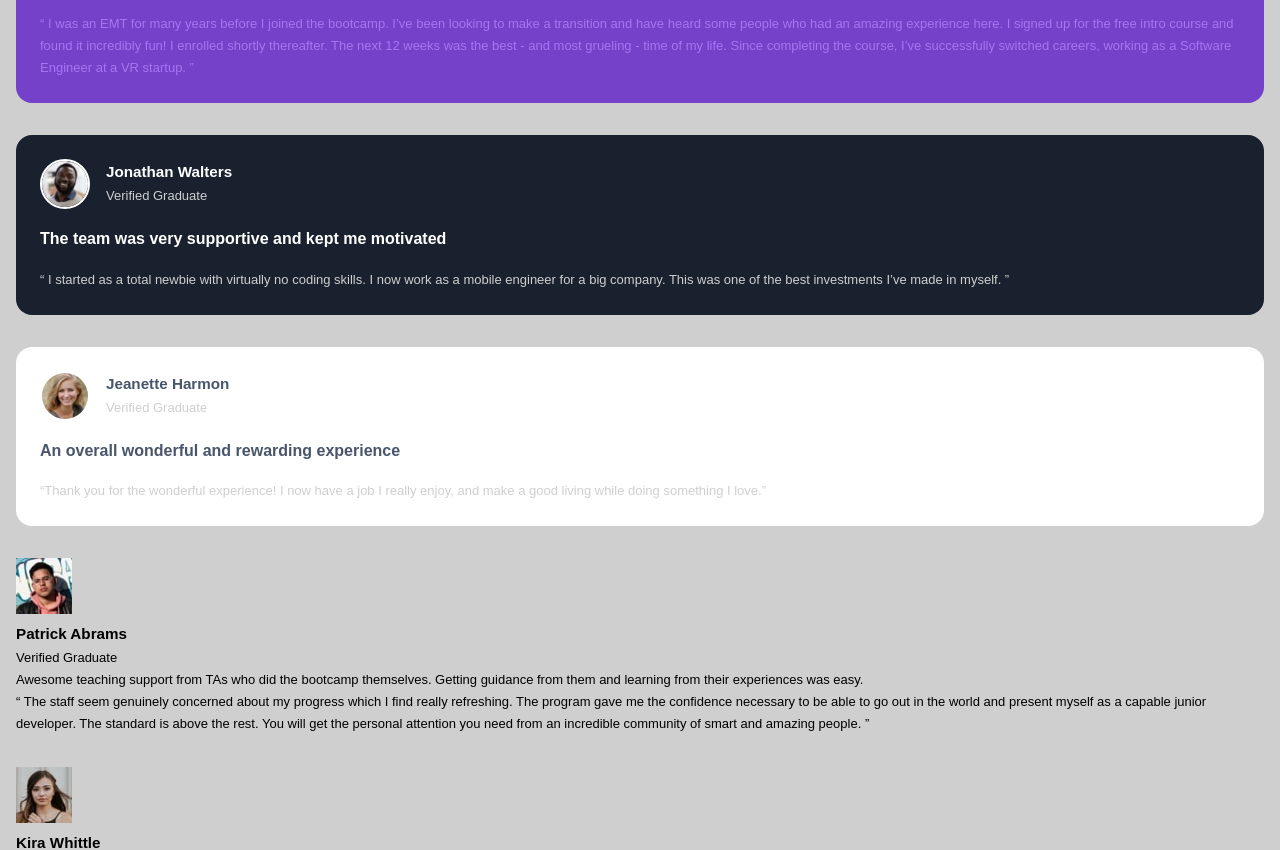
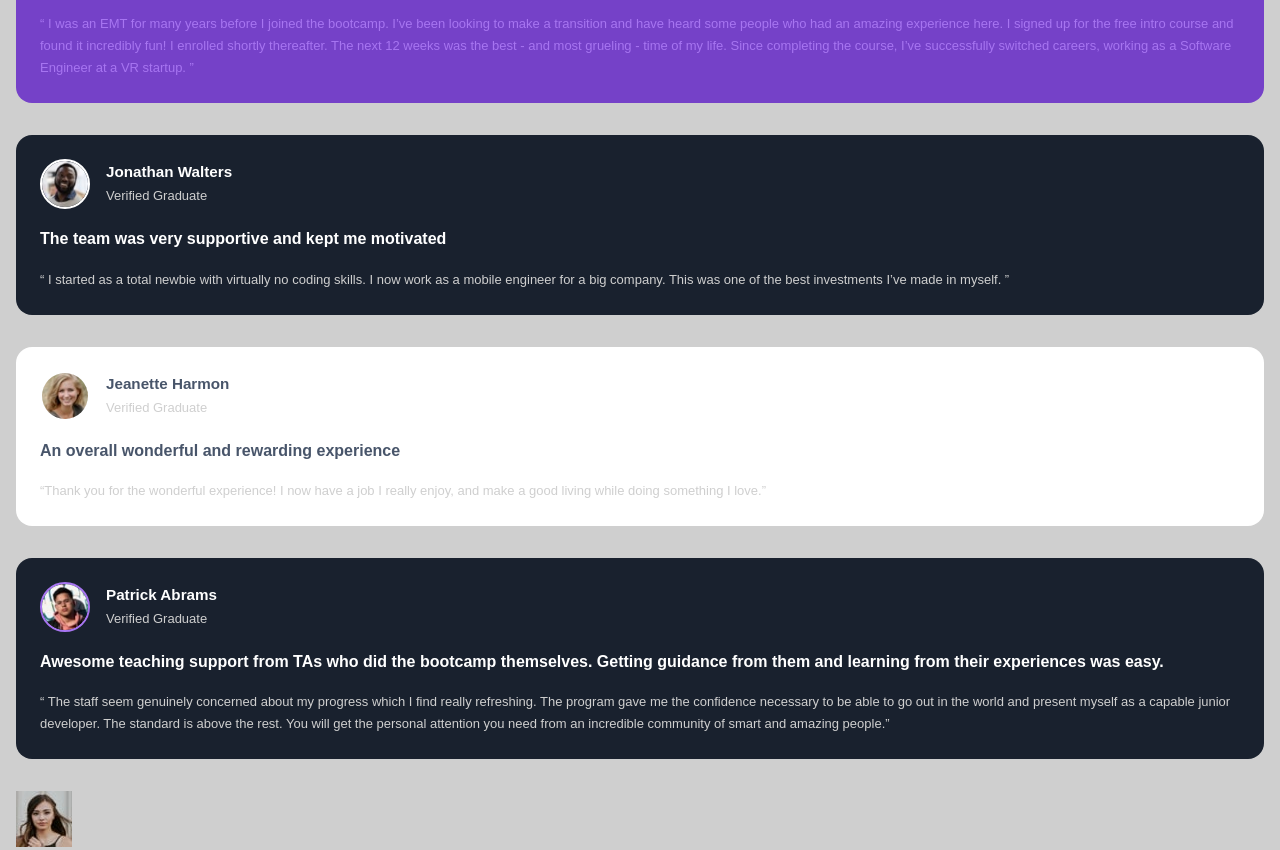
Before and after one commit to onyedikamike/testimonial-grid, a plain HTML site: page index.html in a window 1280 px wide. Shown: the part 136-986 px from the top of the page. Drawn offline with Linux system fonts and the light colour scheme; a web font is replaced by a local one.

Commit message:
Add style to Patrick's html page

```diff
--- a/index.html
+++ b/index.html
@@ -115,18 +115,18 @@
               <p>Verified Graduate</p>
             </div>
           </header>
-          <p class="patrick's_profile">
+          <p class="patrick_profile">
             Awesome teaching support from TAs who did the bootcamp themselves.
             Getting guidance from them and learning from their experiences was
             easy.
           </p>
-          <p class="patrick's_quote">
+          <p class="patrick_quote">
             “ The staff seem genuinely concerned about my progress which I find
             really refreshing. The program gave me the confidence necessary to
             be able to go out in the world and present myself as a capable
             junior developer. The standard is above the rest. You will get the
             personal attention you need from an incredible community of smart
-            and amazing people. ”
+            and amazing people.”
           </p>
         </div>
       </div>
--- a/style.css
+++ b/style.css
@@ -138,3 +138,37 @@ main {
 .jeanette_quote {
   color: var(--Light-gray);
 }
+.patrick_card {
+  border-radius: 1rem;
+  /* margin: 2rem; */
+  color: var(--White);
+  padding: 1.5rem;
+  background-color: var(--Very-dark-blackish-blue);
+}
+
+.patrick_header {
+  display: flex;
+}
+
+.patrick_header p {
+  color: var(--Light-gray);
+}
+
+.Patrick_image {
+  border-radius: 50%;
+  width: 50px;
+  height: 50%;
+  margin-right: 1rem;
+  border: 2px solid var(--Light-violet);
+}
+
+.patrick_profile {
+  font-weight: bold;
+  font-size: 1rem;
+  margin-top: 1rem;
+  margin-bottom: 1rem;
+}
+
+.patrick_quote {
+  color: var(--Light-gray);
+}
```
